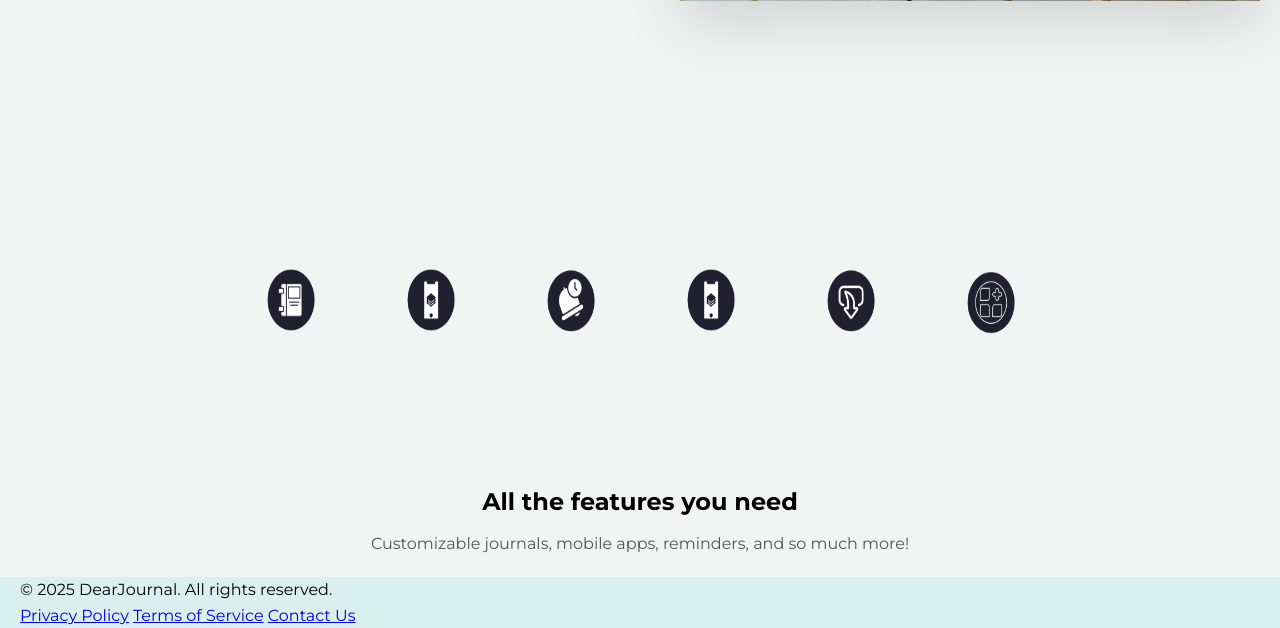
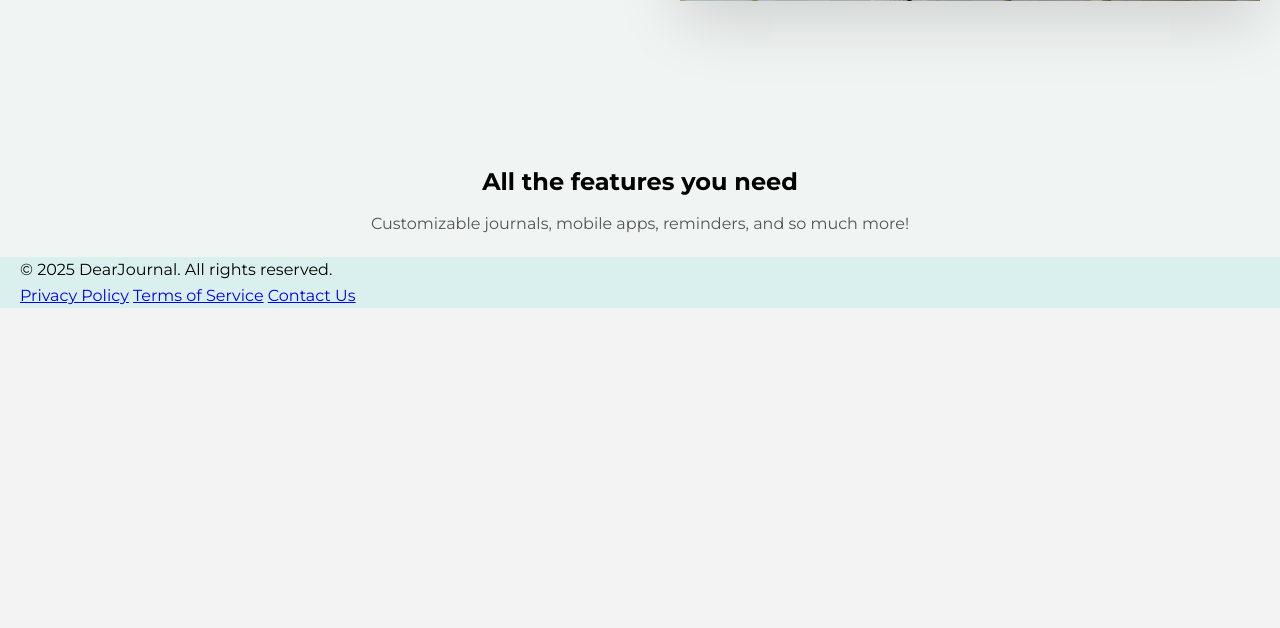
Before and after one commit to Hidden-Umah/Journal-Web-App, a Django app: page / in a window 1280 px wide. Shown: the part 659-1287 px from the top of the page. After the commit the page ends 967 px from the top, so only its background shows below. Run offline with Django 5.2, Linux system fonts and the light colour scheme; some web fonts are replaced.

Commit message:
Deleted features section

```diff
--- a/dear_journal_app/templates/index.html
+++ b/dear_journal_app/templates/index.html
@@ -65,15 +65,7 @@
             </div>
         </div>
     </main>
-    <!-- Features Section -->
-    <div style="display: flex; gap: 20px; padding: 100px; justify-content: center; background: #F0F4F3;">
-        <img src="/static/images/icons/custom_journals.png" width="120" height="120" alt="Journal Icon" />
-        <img src="/static/images/icons/mobile_apps.png" width="120" height="120" alt="Mobile Icon" />
-        <img src="/static/images/icons/reminder.png" width="120" height="120" alt="Reminder Icon" />
-        <img src="/static/images/icons/mobile_apps.png" width="120" height="120" alt="Mobile Icon" />
-        <img src="/static/images/icons/save.png" width="120" height="120" alt="Customize Icon" />
-        <img src="/static/images/icons/so_much_more.png" width="120" height="120" alt="Link Icon" />
-    </div>
+
    <div style="text-align: center; padding: 20px; background: #F0F4F3;">
 
         <h2 style="font-size: 24px; margin-bottom: 10px;">All the features you need</h2>
```
